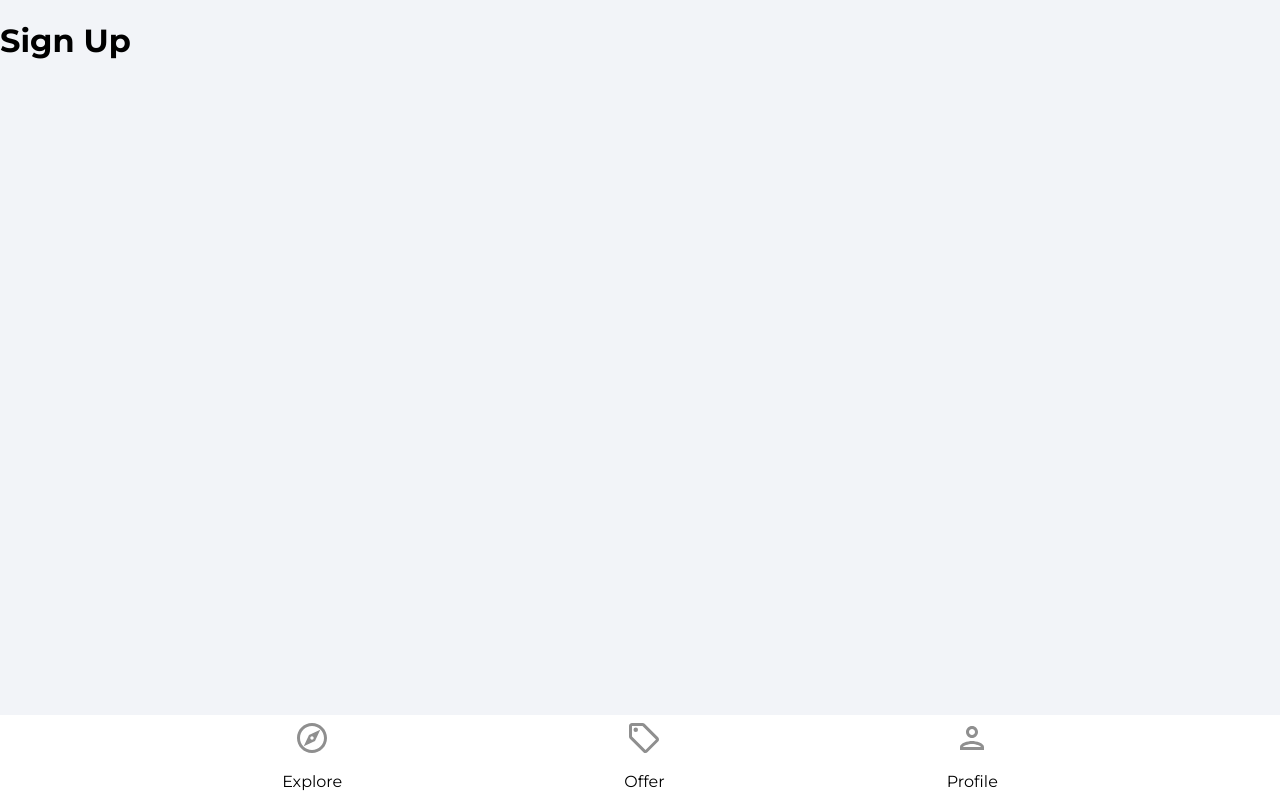
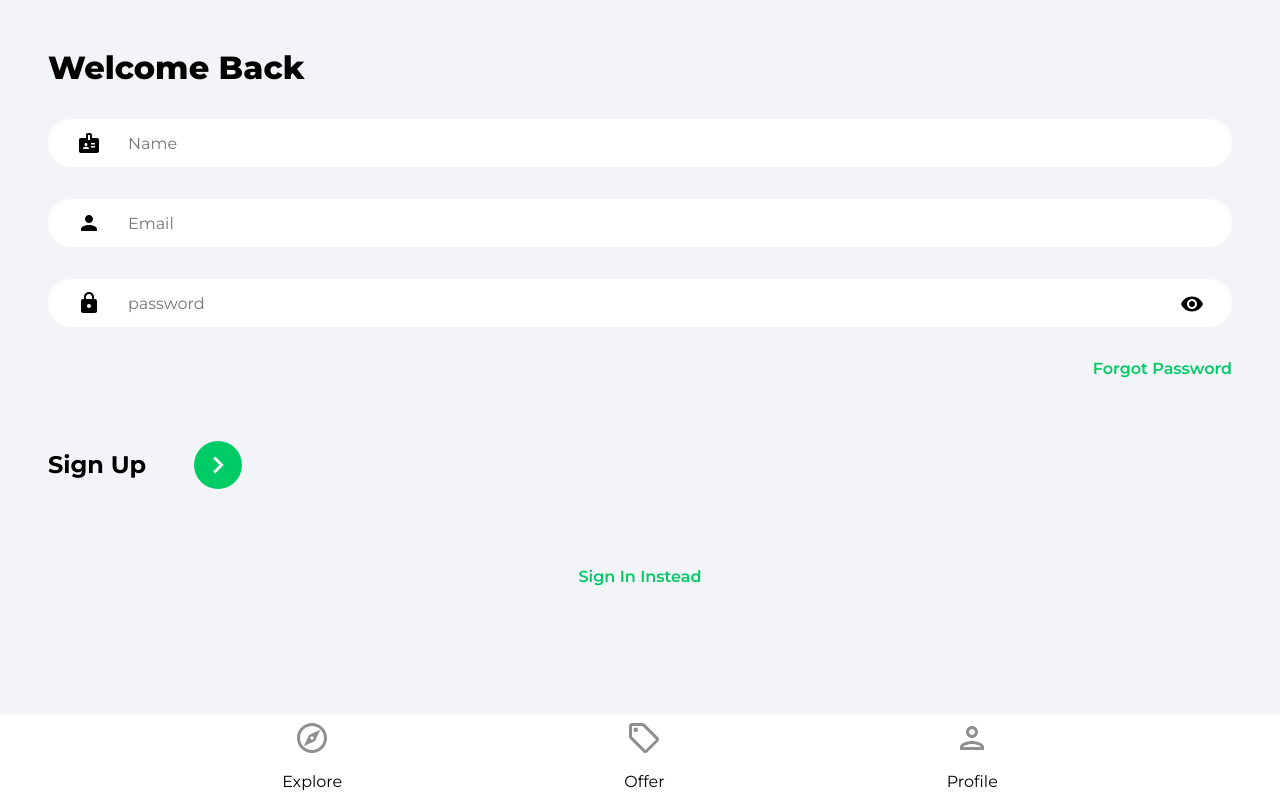
Before and after one commit to LayneHansen/MyNewPlace, a React (Create React App) app: page /sign-up in a window 1280 px wide. Built offline with nearby package versions, Linux system fonts and the light colour scheme.

Commit message:
created forms for sign in and sign up pages with icons

```diff
--- a/src/pages/SignIn.jsx
+++ b/src/pages/SignIn.jsx
@@ -1,10 +1,82 @@
+import { useState } from 'react'
+import { Link, useNavigate } from 'react-router-dom'
+import { ReactComponent as ArrowRightIcon } from '../assets/svg/keyboardArrowRightIcon.svg'
+import visibilityIcon from '../assets/svg/visibilityIcon.svg'
+
 function SignIn() {
+  const [showPassword, setShowPassword] = useState(false)
+  const [formData, setFormData] = useState({
+    email: '',
+    password: ''
+  })
+  const {email, password} = formData
+
+  const navigate = useNavigate()
+
+  const onChange = (e) => {
+    setFormData((prevState) => ({
+      ...prevState,
+      [e.target.id]: e.target.value
+    }))
+
+  }
+
   return (
-    <div>
-      <h1>
-        Sign In
-      </h1>
-    </div>
+    <>
+      <div className="pageContainer">
+        <header>
+          <p className="pageHeader">Welcome Back</p>
+        </header>
+
+        <main>
+          <form>
+            <input
+              type="email"
+              className="emailInput"
+              placeholder='Email'
+              id="email"
+              value={email}
+              onChange={onChange}
+            />
+            <div className="passwordInputDiv">
+              <input
+                type={showPassword ? 'text' : 'password'}
+                className='passwordInput'
+                placeholder='password'
+                id='password'
+                value={password}
+                onChange={onChange}
+            />
+
+            <img src={visibilityIcon}
+                alt="Show Password"
+                className="showPassword"
+                onClick={() => setShowPassword((prevState) => !prevState)}
+            />
+            </div>
+            <Link to='/forgotPassword'className='forgotPasswordLink'>
+              Forgot Password
+            </Link>
+
+            <div className="signInBar">
+              <p className="signInText">
+                Sign In
+              </p>
+              <button className="signInButton">
+                <ArrowRightIcon fill= '#ffffff' width='34px' height='34px' />
+              </button>
+            </div>
+          </form>
+
+          {/* Google OAuth */}
+
+          <Link to='/sign-up' className='registerLink'>
+            Sign Up Instead
+          </Link>
+        </main>
+
+      </div>
+    </>
   )
 }
 
--- a/src/pages/SignUp.jsx
+++ b/src/pages/SignUp.jsx
@@ -1,10 +1,91 @@
+import { useState } from 'react'
+import { Link, useNavigate } from 'react-router-dom'
+import { ReactComponent as ArrowRightIcon } from '../assets/svg/keyboardArrowRightIcon.svg'
+import visibilityIcon from '../assets/svg/visibilityIcon.svg'
+
 function SignUp() {
+  const [showPassword, setShowPassword] = useState(false)
+  const [formData, setFormData] = useState({
+    name: '',
+    email: '',
+    password: ''
+  })
+  const { name, email, password } = formData
+
+  const navigate = useNavigate()
+
+  const onChange = (e) => {
+    setFormData((prevState) => ({
+      ...prevState,
+      [e.target.id]: e.target.value
+    }))
+
+  }
+
   return (
-    <div>
-      <h1>
-        Sign Up
-      </h1>
-    </div>
+    <>
+      <div className="pageContainer">
+        <header>
+          <p className="pageHeader">Welcome Back</p>
+        </header>
+
+        <main>
+          <form>
+            <input
+              type="text"
+              className="nameInput"
+              placeholder='Name'
+              id="name"
+              value={name}
+              onChange={onChange}
+            />
+            <input
+              type="email"
+              className="emailInput"
+              placeholder='Email'
+              id="email"
+              value={email}
+              onChange={onChange}
+            />
+            <div className="passwordInputDiv">
+              <input
+                type={showPassword ? 'text' : 'password'}
+                className='passwordInput'
+                placeholder='password'
+                id='password'
+                value={password}
+                onChange={onChange}
+            />
+
+            <img src={visibilityIcon}
+                alt="Show Password"
+                className="showPassword"
+                onClick={() => setShowPassword((prevState) => !prevState)}
+            />
+            </div>
+            <Link to='/forgotPassword'className='forgotPasswordLink'>
+              Forgot Password
+            </Link>
+
+            <div className="signUpBar">
+              <p className="signUpText">
+                Sign Up
+              </p>
+              <button className="signUpButton">
+                <ArrowRightIcon fill= '#ffffff' width='34px' height='34px' />
+              </button>
+            </div>
+          </form>
+
+          {/* Google OAuth */}
+
+          <Link to='/sign-in' className='registerLink'>
+            Sign In Instead
+          </Link>
+        </main>
+
+      </div>
+    </>
   )
 }
 
```
